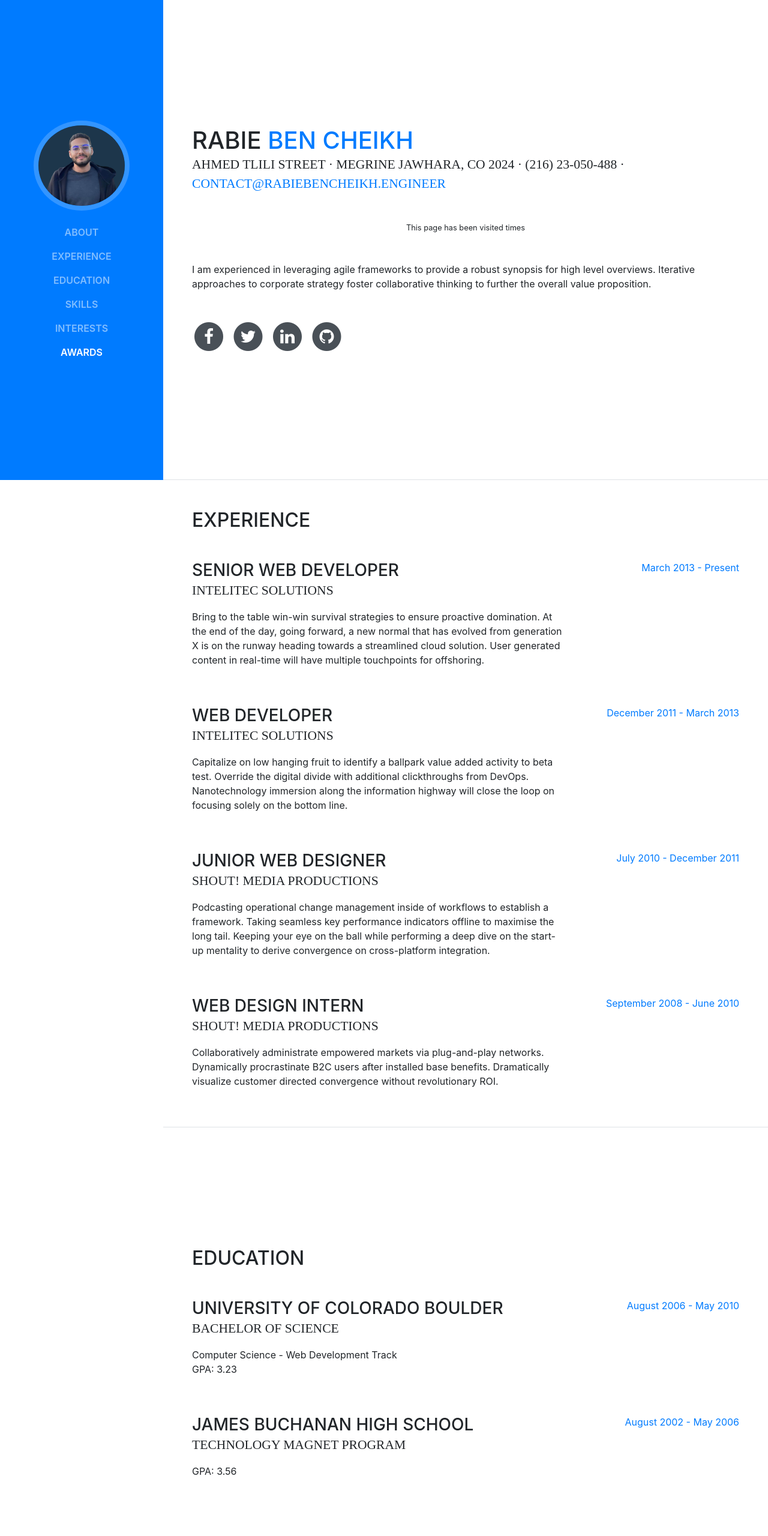
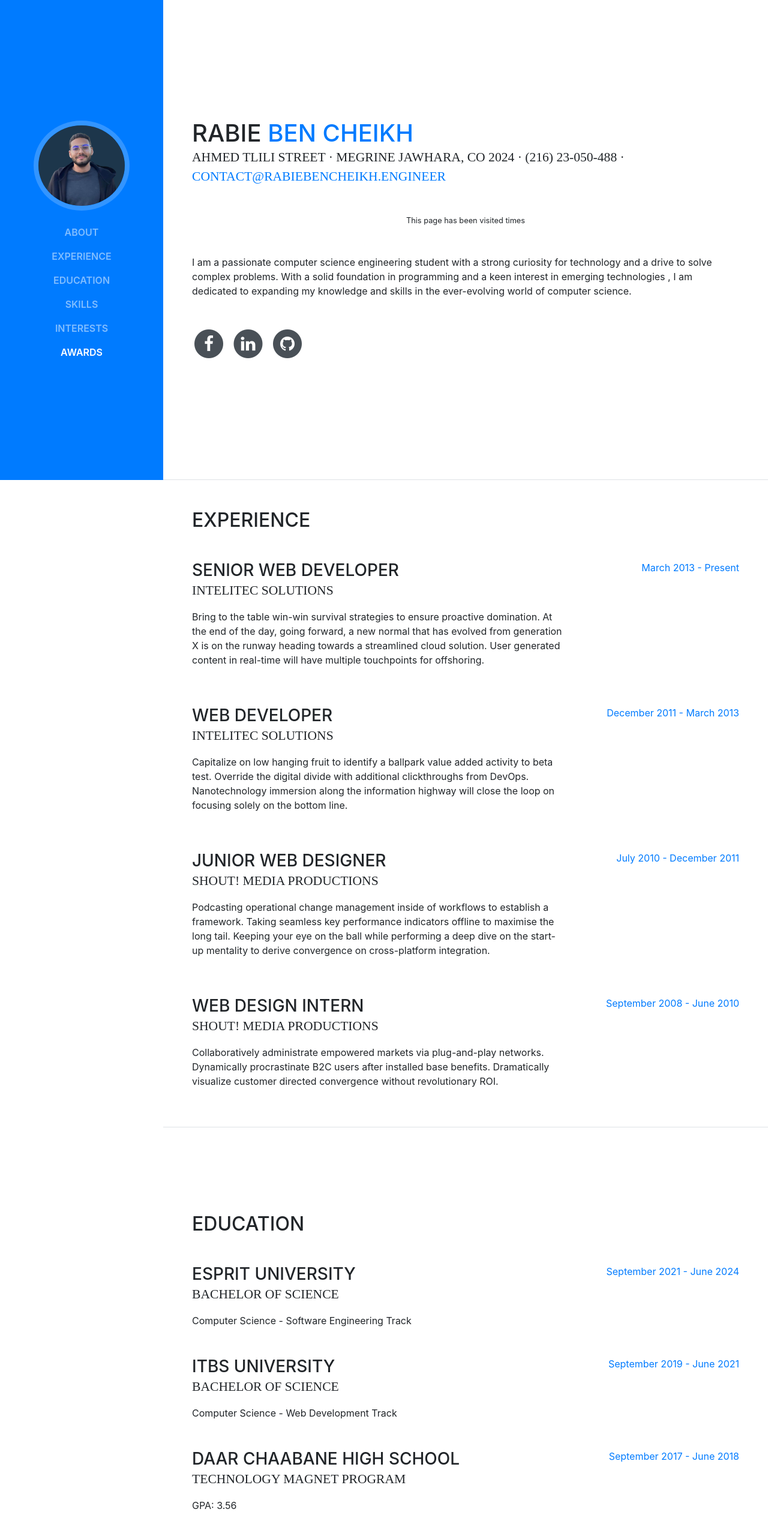
Before and after one commit to Bourbi3/resume-website, a website with bundled scripts: page Frontend/index.html in a window 1280 px wide. Shown: the top 2560 px of the page at 60% size. Built offline with nearby package versions, Linux system fonts and the light colour scheme; no server answers; a web font is replaced by a local one.

Commit message:
updates index 2

```diff
--- a/Frontend/index.html
+++ b/Frontend/index.html
@@ -77,21 +77,13 @@
           <div class="text-center mb-5">
             <p class="mb-0 small">This page has been visited <a id="counter"></a> times</p>
         </div>
-          <p class="mb-5">I am experienced in leveraging agile frameworks to provide a robust synopsis for high level overviews. Iterative approaches to corporate strategy foster collaborative thinking to further the overall value proposition.</p>
+          <p class="mb-5">I am a passionate computer science engineering student with a strong curiosity for technology and a drive to solve complex problems. With a solid foundation in programming and a keen interest in emerging technologies , I am dedicated to expanding my knowledge and skills in the ever-evolving world of computer science.</p>
           <ul class="list-inline list-social-icons mb-0">
             <li class="list-inline-item">
-              <a href="#">
+              <a href="https://www.facebook.com/Rabie.Ben.Cheykh" target="_blank">
                 <span class="fa-stack fa-lg">
                   <i class="fa fa-circle fa-stack-2x"></i>
                   <i class="fa fa-facebook fa-stack-1x fa-inverse"></i>
-                </span>
-              </a>
-            </li>
-            <li class="list-inline-item">
-              <a href="#">
-                <span class="fa-stack fa-lg">
-                  <i class="fa fa-circle fa-stack-2x"></i>
-                  <i class="fa fa-twitter fa-stack-1x fa-inverse"></i>
                 </span>
               </a>
             </li>
@@ -104,7 +96,7 @@
               </a>
             </li>
             <li class="list-inline-item">
-              <a href="#">
+              <a href="https://github.com/Bourbi3 " target="_blank">
                 <span class="fa-stack fa-lg">
                   <i class="fa fa-circle fa-stack-2x"></i>
                   <i class="fa fa-github fa-stack-1x fa-inverse"></i>
@@ -173,24 +165,34 @@
 
           <div class="resume-item d-flex flex-column flex-md-row mb-5">
             <div class="resume-content mr-auto">
-              <h3 class="mb-0">University of Colorado Boulder</h3>
+              <h3 class="mb-0">Esprit University</h3>
+              <div class="subheading mb-3">Bachelor of Science</div>
+              <div>Computer Science - Software Engineering Track</div>
+            </div>
+            <div class="resume-date text-md-right">
+              <span class="text-primary">September 2021 - June 2024</span>
+            </div>
+          </div>
+
+          <div class="resume-item d-flex flex-column flex-md-row mb-5">
+            <div class="resume-content mr-auto">
+              <h3 class="mb-0">Itbs University</h3>
               <div class="subheading mb-3">Bachelor of Science</div>
               <div>Computer Science - Web Development Track</div>
-              <p>GPA: 3.23</p>
             </div>
             <div class="resume-date text-md-right">
-              <span class="text-primary">August 2006 - May 2010</span>
+              <span class="text-primary">September 2019 - June 2021</span>
             </div>
           </div>
 
           <div class="resume-item d-flex flex-column flex-md-row">
             <div class="resume-content mr-auto">
-              <h3 class="mb-0">James Buchanan High School</h3>
+              <h3 class="mb-0"> daar chaabane High School</h3>
               <div class="subheading mb-3">Technology Magnet Program</div>
               <p>GPA: 3.56</p>
             </div>
             <div class="resume-date text-md-right">
-              <span class="text-primary">August 2002 - May 2006</span>
+              <span class="text-primary">September 2017 - June 2018</span>
             </div>
           </div>
 
@@ -219,7 +221,7 @@
               <i class="devicons devicons-sass"></i>
             </li>
             <li class="list-inline-item">
-              <i class="devicons devicons-less"></i>
+              <i class="devicons devicons-mysql"></i>
             </li>
             <li class="list-inline-item">
               <i class="devicons devicons-bootstrap"></i>
```
